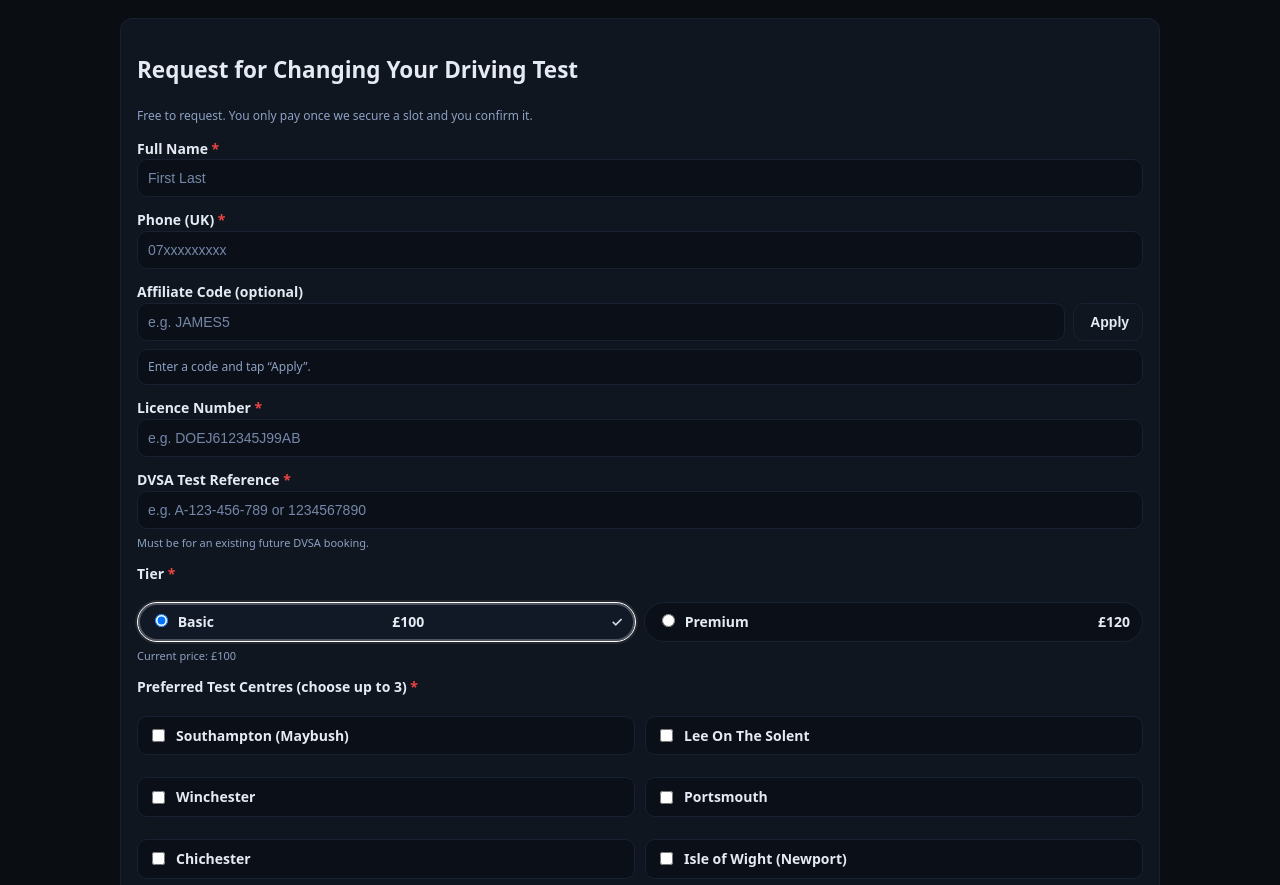
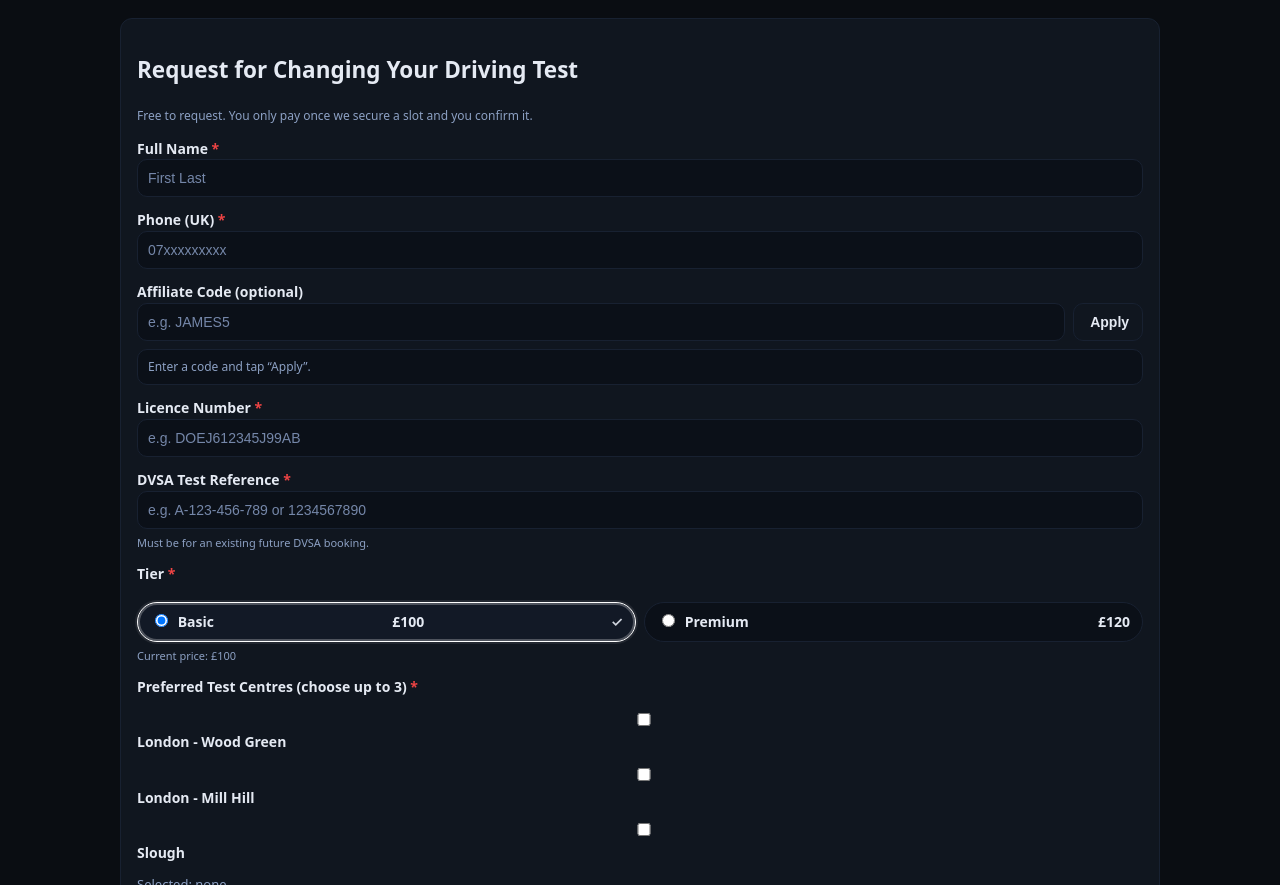
Before and after one commit to overlord-ai-ctrl/Mr-Tests-Booking, a plain HTML site: page change-booking/index.html in a window 1280 px wide. Shown: the part 67-952 px from the top of the page. Drawn offline with Linux system fonts and the light colour scheme.

Commit message:
fix: load Preferred Test Centres from JSON; remove hardcoded list (log:20250818-162401-dynamic-centres)

```diff
--- /dev/null
+++ b/assets/js/centres.js
@@ -0,0 +1,33 @@
+// assets/js/centres.js
+(async () => {
+  const container = document.querySelector('[data-centres-container]');
+  if (!container) return;
+  try {
+    const url = `/data/test_centres.json?v=${Date.now()}`;
+    const res = await fetch(url, { cache: 'no-store' });
+    if (!res.ok) throw new Error('Failed to load');
+    const centres = await res.json();
+    // parse any preset selection from URL (?preferredTestCentres=a,b,c)
+    const params = new URLSearchParams(window.location.search);
+    const preset = new Set((params.get('preferredTestCentres') || '')
+      .split(',').map(s => s.trim()).filter(Boolean));
+    container.innerHTML = '';
+    centres.forEach(c => {
+      const label = document.createElement('label');
+      const input = document.createElement('input');
+      input.type = 'checkbox';
+      input.name = 'preferredTestCentres[]';
+      input.value = c.id;
+      if (preset.has(c.id)) input.checked = true;
+      label.appendChild(input);
+      label.appendChild(document.createTextNode(' ' + c.name));
+      container.appendChild(label);
+    });
+    if (!centres.length) {
+      container.innerHTML = '<p>No centres available right now.</p>';
+    }
+  } catch (e) {
+    console.error(e);
+    container.innerHTML = '<p>Could not load test centres. Please refresh.</p>';
+  }
+})();
--- a/change-booking/index.html
+++ b/change-booking/index.html
@@ -105,14 +105,8 @@
         <div class="hint" id="priceHint">Current price: £100</div>
 
         <label class="req">Preferred Test Centres (choose up to 3)</label>
-        <div class="centres" id="centres">
-          <!-- Add/remove options freely; JS handles max=3 + live selection -->
-          <label><input type="checkbox" value="Southampton (Maybush)"> Southampton (Maybush)</label>
-          <label><input type="checkbox" value="Lee On The Solent"> Lee On The Solent</label>
-          <label><input type="checkbox" value="Winchester"> Winchester</label>
-          <label><input type="checkbox" value="Portsmouth"> Portsmouth</label>
-          <label><input type="checkbox" value="Chichester"> Chichester</label>
-          <label><input type="checkbox" value="Isle of Wight (Newport)"> Isle of Wight (Newport)</label>
+        <div data-centres-container>
+          <p>Loading test centres…</p>
         </div>
         <div class="selected-centres" id="selectedCentres">Selected: none</div>
         <div class="field-error" id="e_centres"></div>
@@ -205,7 +199,6 @@
     updatePrice();
 
     /* ---------- Centres checklist (max 3) ---------- */
-    const centresBox = $('#centres');
     const selectedBox = $('#selectedCentres');
     let chosen = []; // order = priority
 
@@ -216,8 +209,9 @@
       ).join(' ');
     }
 
-    centresBox.addEventListener('change', (e) => {
-      if (e.target.type !== 'checkbox') return;
+    // Listen for changes on dynamically loaded centres
+    document.addEventListener('change', (e) => {
+      if (e.target.type !== 'checkbox' || !e.target.name.includes('preferredTestCentres')) return;
       const val = e.target.value;
       if (e.target.checked){
         if (chosen.length >= 3){
@@ -347,5 +341,6 @@
       }
     });
   </script>
+  <script src="../assets/js/centres.js" defer></script>
 </body>
 </html>
```
Also changed, not shown: 1 other file.
